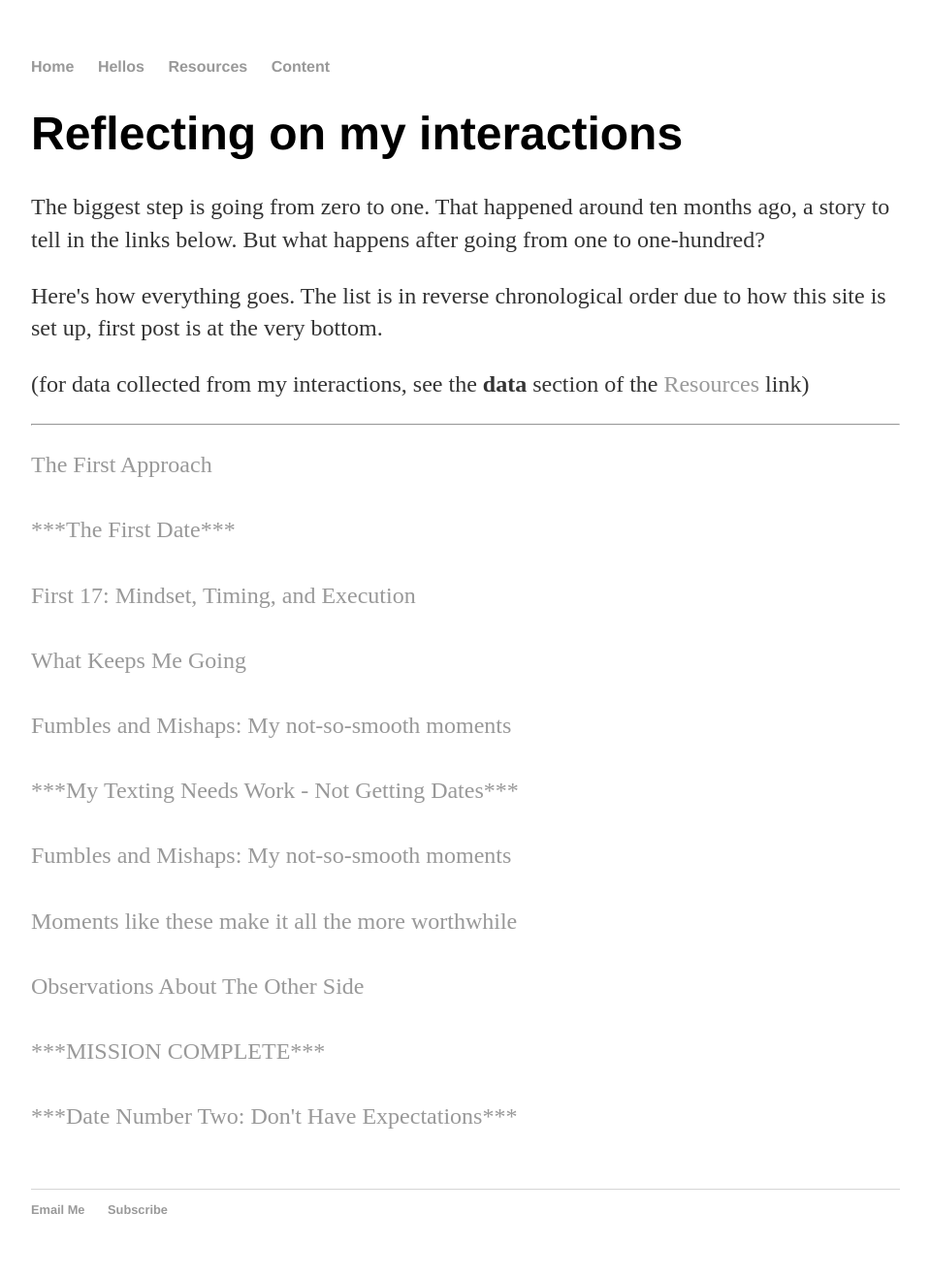
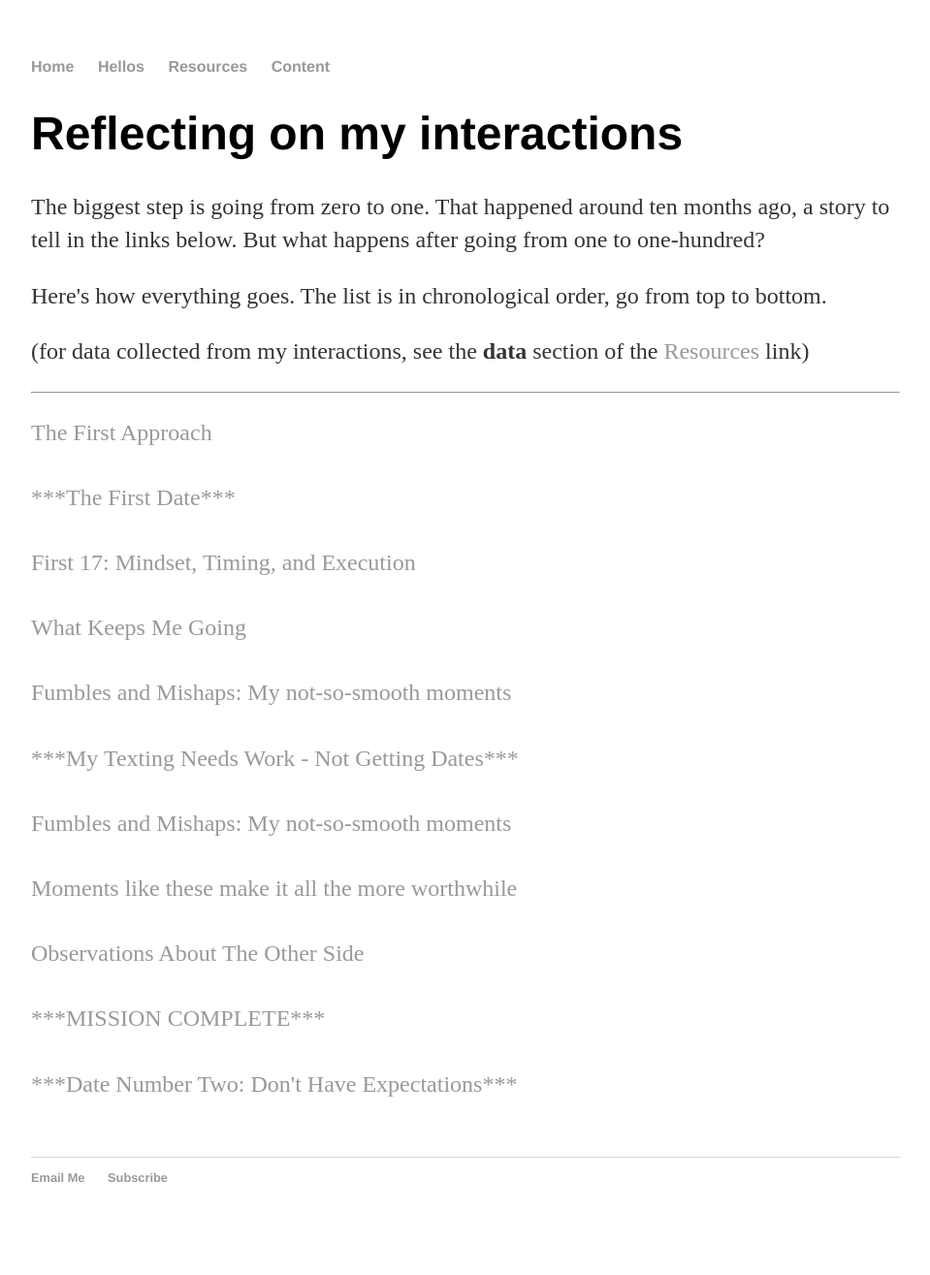
Before and after one commit to ahundredhellos/ahundredhellos.github.io, a Jekyll site: the page built from hellos/index.html, in a window 1280 px wide. Shown: the whole page at 97% size, without its empty margins (160-1119 px from the left). Built offline with Jekyll 4.4.1, drawn with Linux system fonts in a browser that asks for light colours; after the commit the page ends 1282 px from its top, so only the background shows below that.

Commit message:
Update index.html

```diff
--- a/hellos/index.html
+++ b/hellos/index.html
@@ -5,7 +5,7 @@ title: hellos
 <div class="blurb">
 	<h1>Reflecting on my interactions</h1>
 	<p>The biggest step is going from zero to one. That happened around ten months ago, a story to tell in the links below. But what happens after going from one to one-hundred?&nbsp;</p>
-<p>Here's how everything goes. The list is in reverse chronological order due to how this site is set up, first post is at the very bottom.</p>
+<p>Here's how everything goes. The list is in chronological order, go from top to bottom.</p>
 	<p>(for data collected from my interactions, see the <strong>data</strong> section of the <a href="http://www.ahundredhellos.com/resources">Resources</a>&nbsp;link)</p>
 </div><!-- /.blurb -->
 
```
